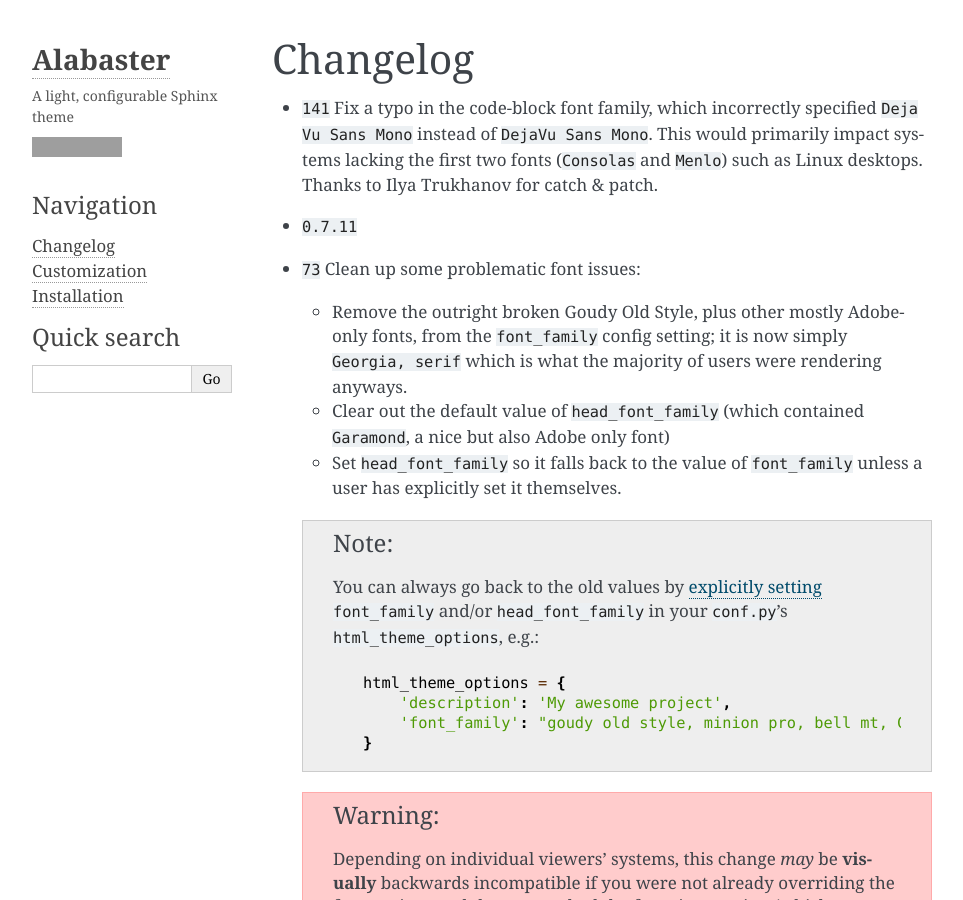
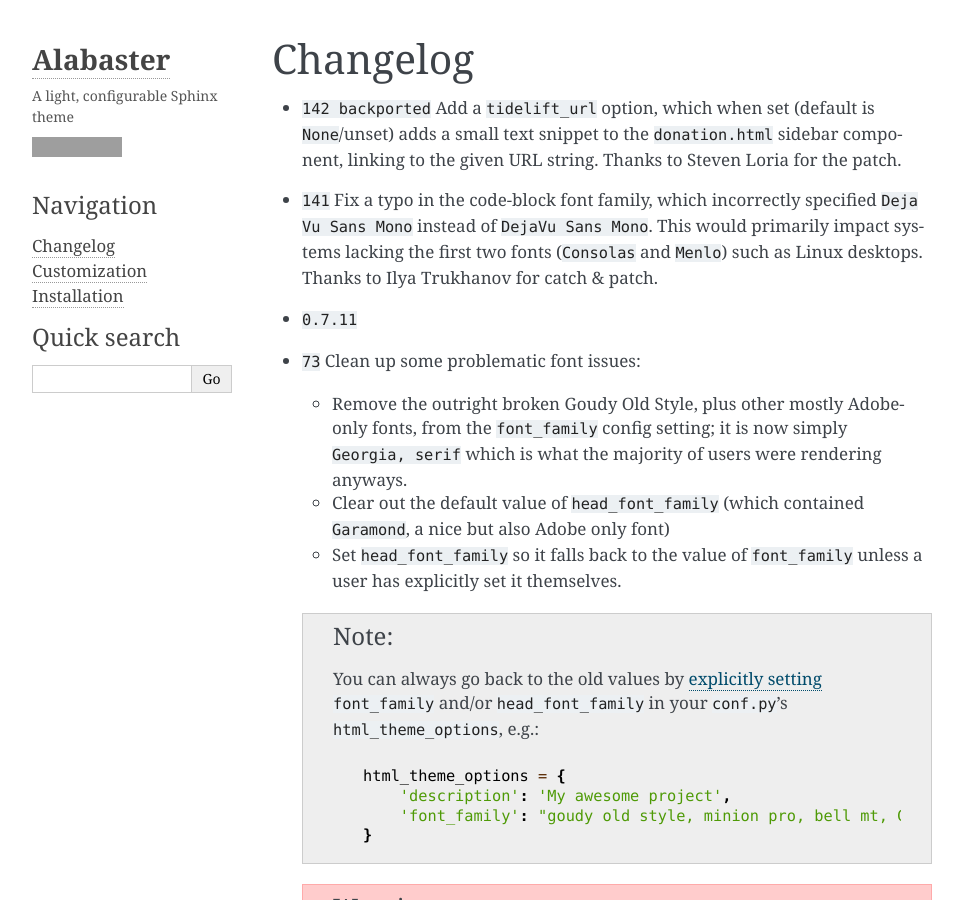
Before and after one commit to sphinx-doc/alabaster, a Sphinx documentation site: the page built from docs/changelog.rst, in a window 1280 px wide and 900 px high. Shown: the whole window, without its empty margins (148-1111 px from the left). Built offline with Sphinx 7.4.7, drawn with Linux system fonts in a browser that asks for light colours; cross-references to code outside the pages are shown as plain code; grey boxes are pictures that could not be loaded.

Commit message:
Changelog re #142

```diff
--- a/docs/changelog.rst
+++ b/docs/changelog.rst
@@ -2,6 +2,10 @@
 Changelog
 =========
 
+- :feature:`142 backported` Add a ``tidelift_url`` option, which when set
+  (default is ``None``/unset) adds a small text snippet to the
+  ``donation.html`` sidebar component, linking to the given URL string. Thanks
+  to Steven Loria for the patch.
 - :bug:`141` Fix a typo in the code-block font family, which incorrectly
   specified ``Deja Vu Sans Mono`` instead of ``DejaVu Sans Mono``. This would
   primarily impact systems lacking the first two fonts (``Consolas`` and
```
